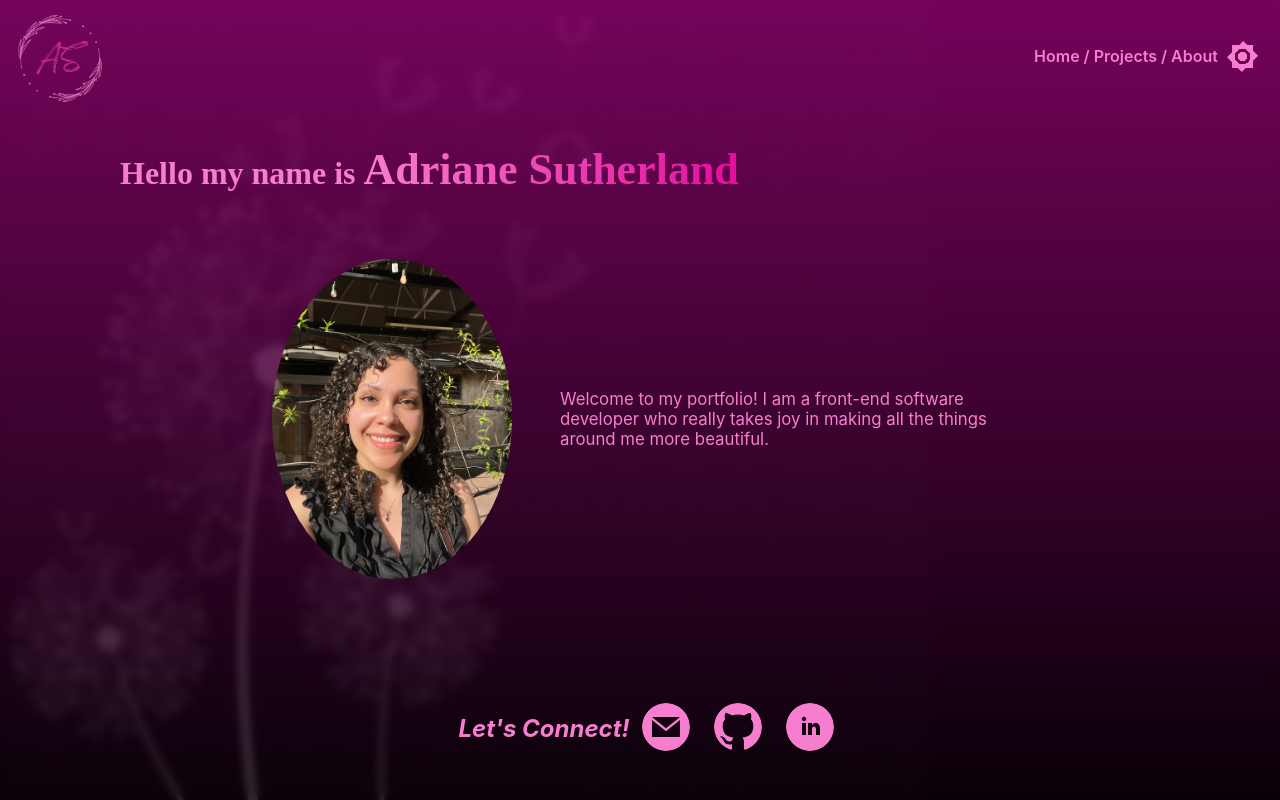
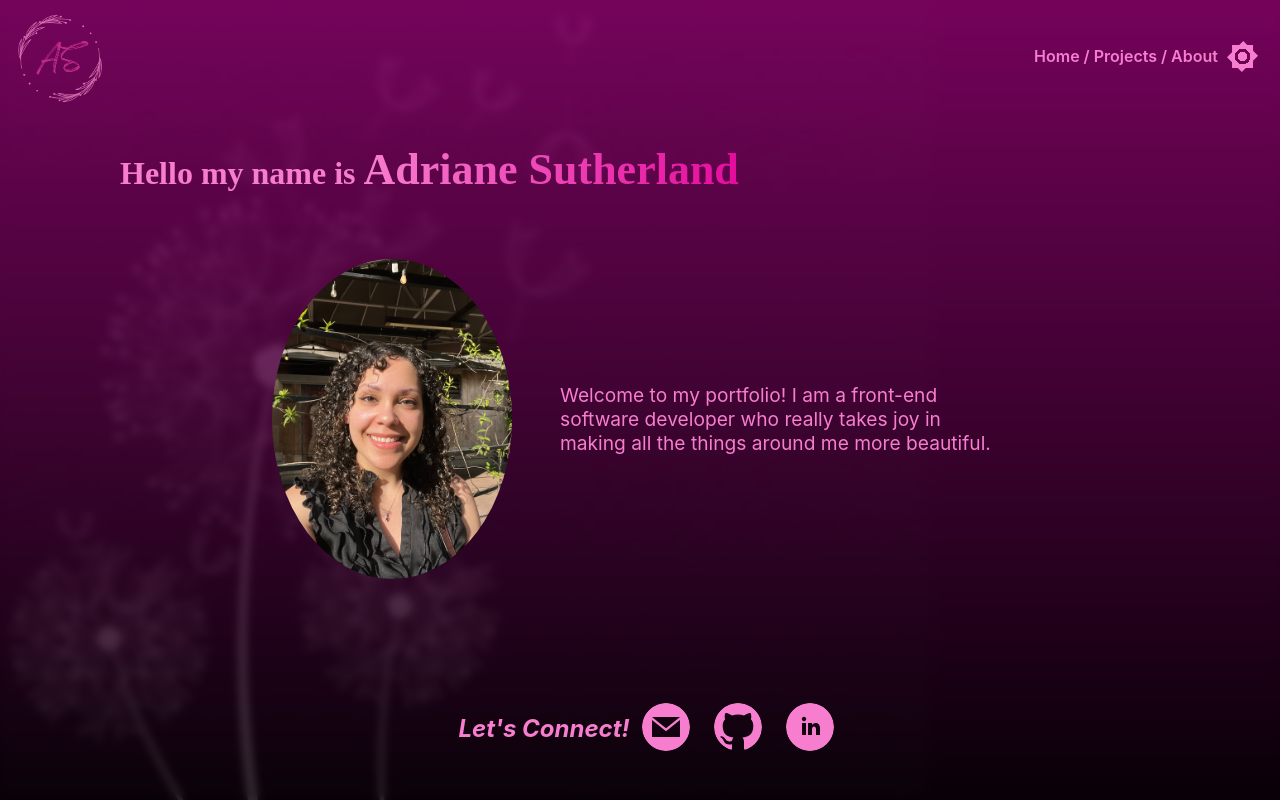
Before and after one commit to asutherland91/adriane-sutherland, a React (Create React App) app: page / in a window 1280 px wide. Built offline with nearby package versions, Linux system fonts and the light colour scheme.

Commit message:
Add favicon and update deployment

```diff
--- a/public/index.html
+++ b/public/index.html
@@ -2,7 +2,7 @@
 <html lang="en">
   <head>
     <meta charset="utf-8" />
-    <link rel="icon" href="%PUBLIC_URL%/favicon.ico" />
+    <link rel="icon" sizes="64x64" href="%PUBLIC_URL%/favicon.png" />
     <meta name="viewport" content="width=device-width, initial-scale=1" />
     <meta name="theme-color" content="#000000" />
     <meta
@@ -24,7 +24,7 @@
       work correctly both with client-side routing and a non-root public URL.
       Learn how to configure a non-root public URL by running `npm run build`.
     -->
-    <title>React App</title>
+    <title>Adriane Sutherland</title>
   </head>
   <body>
     <noscript>You need to enable JavaScript to run this app.</noscript>
--- a/src/Components/HomePage/HomePage.css
+++ b/src/Components/HomePage/HomePage.css
@@ -27,7 +27,7 @@
 
 .home-text-section {
   width: 35%;
-  font-size: 1.05em;
+  font-size: 1.2em;
   color: rgb(228, 10, 156);
 }
 
--- a/src/Components/Projects/Projects.js
+++ b/src/Components/Projects/Projects.js
@@ -1,5 +1,4 @@
 import React from 'react';
-import photo from '../../Assets/photos/IMG_9419.jpg';
 import './Projects.css';
 
 export const Projects = () => {
```
Also changed, not shown: public/favicon.png (added).
